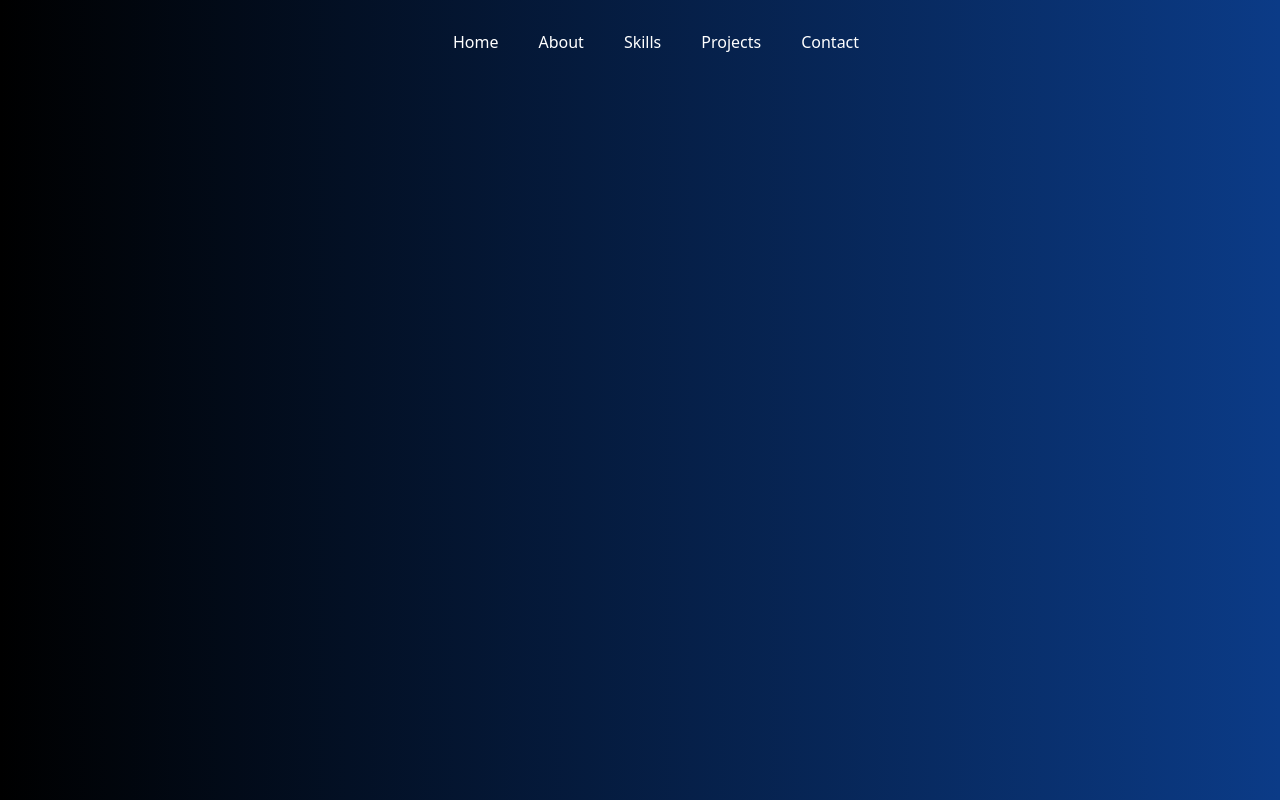
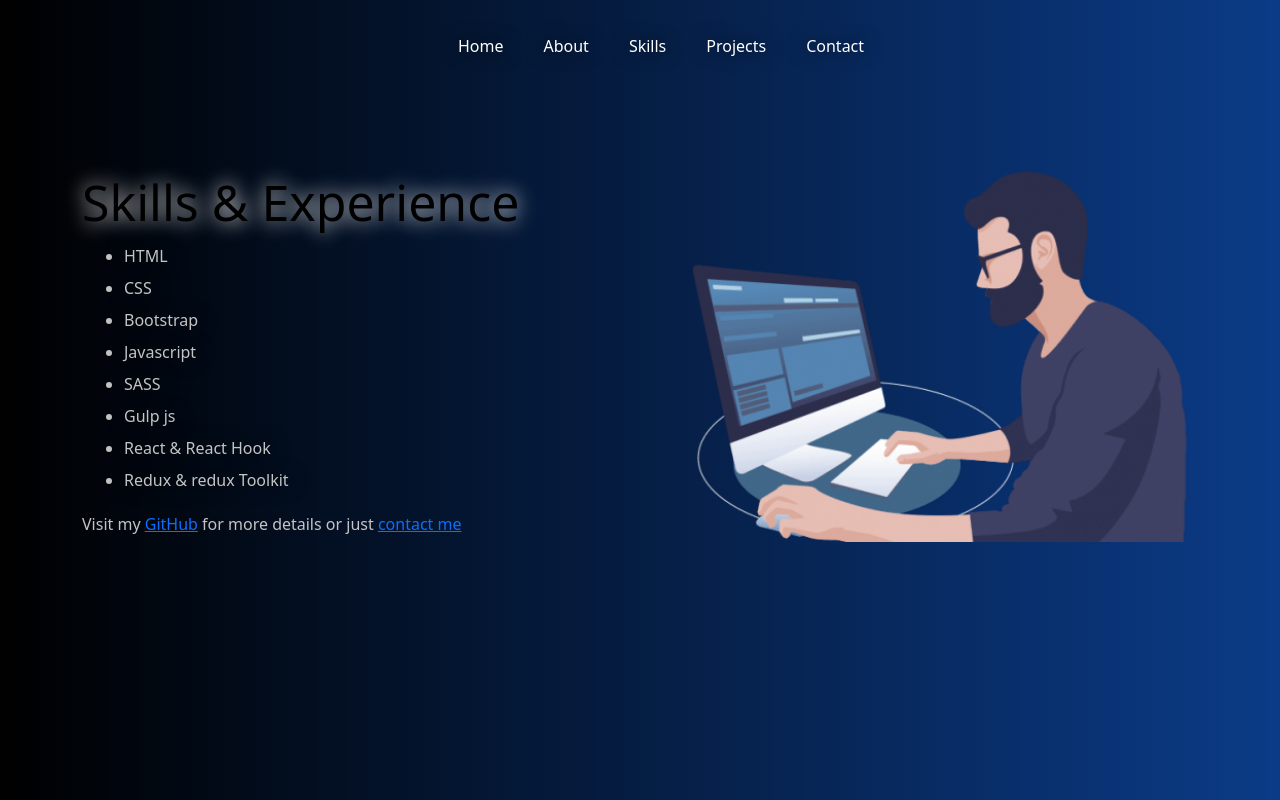
Before and after one commit to moamen2020/portfolio, a React (Create React App) app: page /skills in a window 1280 px wide. Built offline with nearby package versions, Linux system fonts and the light colour scheme.

Commit message:
Section Skills

```diff
--- a/src/App.js
+++ b/src/App.js
@@ -14,9 +14,9 @@ function App() {
         <Routes>
           <Route exact path="/" element={<Home />} />
           <Route path="about" element={<About />} />
-          <Route path="about" element={<Skills />} />
-          <Route path="about" element={<Projects />} />
-          <Route path="about" element={<Contact />} />
+          <Route path="skills" element={<Skills />} />
+          <Route path="projects" element={<Projects />} />
+          <Route path="contact" element={<Contact />} />
         </Routes>
     </div>
     );
--- a/src/Pages/Skills/Skills.css
+++ b/src/Pages/Skills/Skills.css
@@ -0,0 +1,23 @@
+
+.skills {
+  margin-left: 450px;
+  margin-bottom: 10px;
+}
+
+ h2 {
+  font-size: 50px;
+  color: #000;
+  text-shadow: 0px 0px 20px white;
+}
+
+ ul {
+  color: #c4c4c4 !important;
+  margin-left: 10px;
+  line-height: 2;
+  text-shadow: 0px 0px 20px black !important;
+}
+
+
+.mail-github {
+  color: #c4c4c4;
+}
--- a/src/Pages/Skills/Skills.js
+++ b/src/Pages/Skills/Skills.js
@@ -1,7 +1,106 @@
-import React from 'react'
+import React from "react";
+import { motion } from "framer-motion";
+import img from "../../assets/image-1.webp";
+import { Container, Row, Col } from 'react-bootstrap'
+import "bootstrap/dist/css/bootstrap.min.css";
+import './Skills.css';
 
-export default function Skills() {
+const Skills = () => {
   return (
-    <div>Skills</div>
-  )
-}
+    <Container>
+      <Row>
+        <Col sm={12} md={6} className="ml-5" >
+          <motion.h2
+            initial={{ y: "-100vw" }}
+            animate={{ y: 0 }}
+            transition={{ delay: 0.7 }}
+          >
+            Skills & Experience
+          </motion.h2>
+          <ul>
+            <motion.li
+              initial={{ x: "100vw" }}
+              animate={{ x: 0 }}
+              transition={{ delay: 1 }}
+            >
+              HTML
+            </motion.li>
+            <motion.li
+              initial={{ x: "100vw" }}
+              animate={{ x: 0 }}
+              transition={{ delay: 1.3 }}
+            >
+              CSS
+            </motion.li>
+            <motion.li
+              initial={{ x: "100vw" }}
+              animate={{ x: 0 }}
+              transition={{ delay: 1.6 }}
+            >
+              Bootstrap
+            </motion.li>
+            <motion.li
+              initial={{ x: "100vw" }}
+              animate={{ x: 0 }}
+              transition={{ delay: 1.9 }}
+            >
+              Javascript
+            </motion.li>
+            <motion.li
+              initial={{ x: "100vw" }}
+              animate={{ x: 0 }}
+              transition={{ delay: 2.2 }}
+            >
+              SASS
+            </motion.li>
+            <motion.li
+              initial={{ x: "100vw" }}
+              animate={{ x: 0 }}
+              transition={{ delay: 2.5 }}
+            >
+              Gulp js
+            </motion.li>
+            <motion.li
+              initial={{ x: "100vw" }}
+              animate={{ x: 0 }}
+              transition={{ delay: 2.8 }}
+            >
+              React & React Hook
+            </motion.li>
+            <motion.li
+              initial={{ x: "100vw" }}
+              animate={{ x: 0 }}
+              transition={{ delay: 3.1 }}
+            >
+              Redux & redux Toolkit
+            </motion.li>
+          </ul>
+          <motion.p
+            className="mail-github"
+            initial={{ y: "100vw" }}
+            animate={{ y: 0 }}
+            transition={{ delay: 0.7 }}
+          >
+            Visit my{" "}
+            <a rel="_blank" href="https://github.com/moamen2020">
+              GitHub
+            </a>{" "}
+            for more details or just <a href="mailto:moamen.ismail70@gmailcom">contact me</a>
+          </motion.p>
+        </Col>
+        <Col sm={12} md={6}  >
+          <motion.div
+            className="image"
+            initial={{ x: "-100vw" }}
+            animate={{ x: 0 }}
+            transition={{ delay: 0.5, type: "spring", stiffness: 50 }}
+          >
+            <img src={img} alt="img" />
+          </motion.div>
+        </Col>
+      </Row>
+    </Container>
+  );
+};
+
+export default Skills;
--- a/src/index.css
+++ b/src/index.css
@@ -14,7 +14,6 @@
     -moz-osx-font-smoothing: grayscale;
     background: linear-gradient(90deg, #000000, #0b3b87);
     background-repeat:repeat;
-    overflow: hidden;
 
   }
   code {
```
Also changed, not shown: src/assets/image-1.webp (added).
